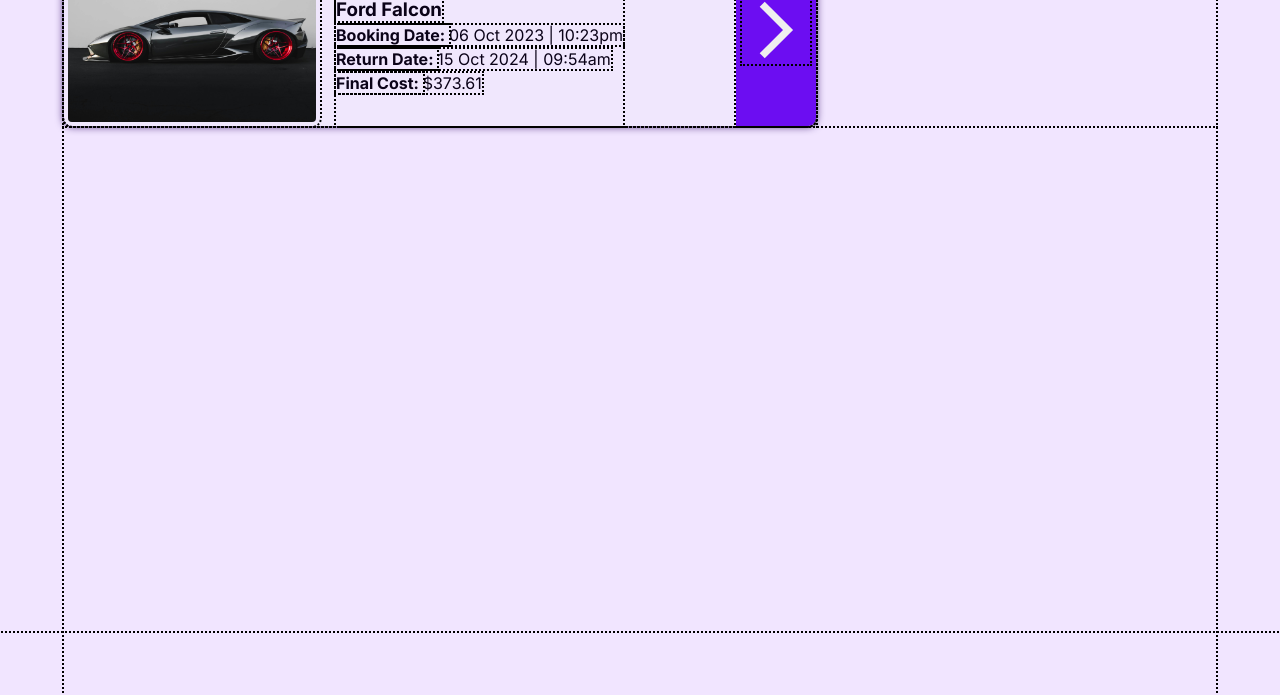
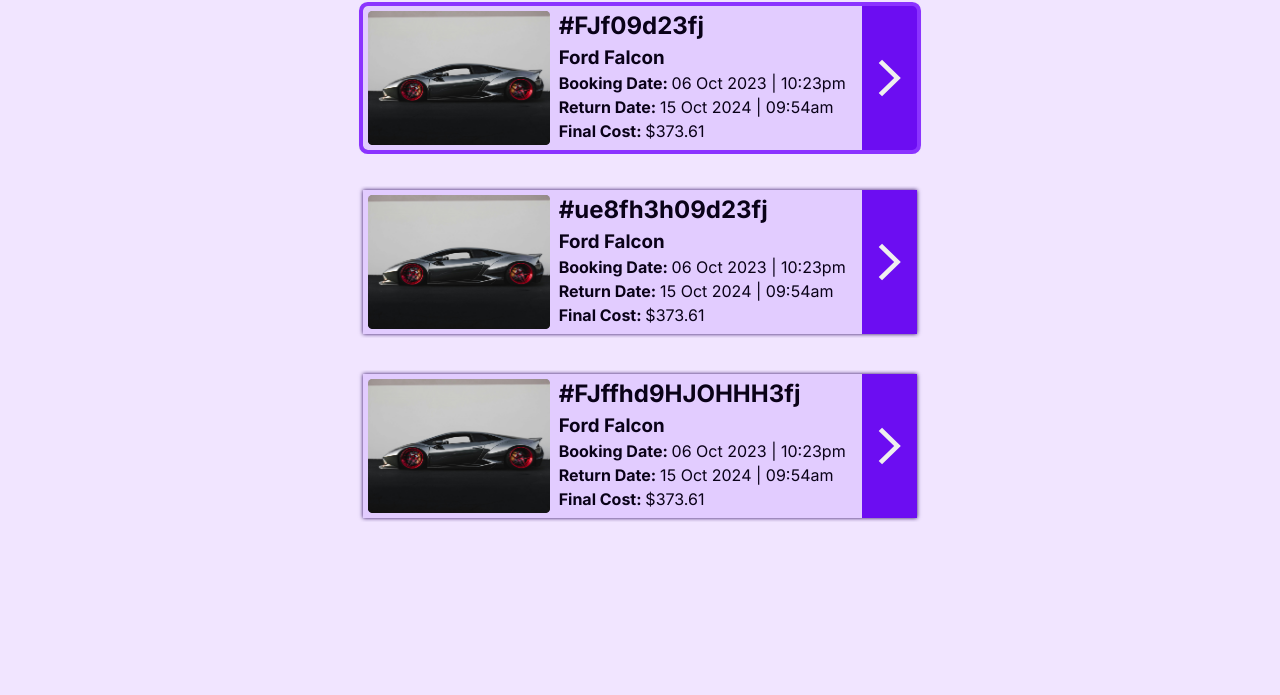
Before and after one commit to AlexanderNeo427/ISIT207_A2-AZoom-Car-Rentals, a plain HTML site: page employeePortal.html in a window 1280 px wide. Shown: the part 169-864 px from the top of the page. Drawn offline with Linux system fonts and the light colour scheme.

Commit message:
WIP car inspection page - the dropdown for each pending car is working-ish

```diff
--- a/css/employeePortal.css
+++ b/css/employeePortal.css
@@ -2,13 +2,12 @@
 @import url(header.css);
 
 *, *::before, *::after {
-   outline: 2px dotted black;
+   /* outline: 1px dotted black; */
 }
 
 .employee-portal {
-   --card-height: 12rem;
-   --card-border-radius: 0.5rem;
-   --img-AR: calc(4 / 3);
+   --card-height: 9rem;
+   color: var(--text-950);
 }
 
 .flex-centered {
@@ -19,6 +18,15 @@
 
    width: 100%;
    height: 100%;
+
+   /* background-color: white; */
+}
+
+h1 {
+   font-size: 3rem;
+   font-weight: bold;
+   margin-top: var(--margin-s);
+   margin-bottom: var(--margin-xs);
 }
 
 .sections-container {
@@ -26,50 +34,75 @@
    display: flex;
    flex-direction: column;
    justify-content: start;
-
-   width: 90%;
+   align-items: center;
+   width: 100%;
 }
 
 .cars-pending-inspection {
-   display: flex;
-   justify-content: start;
-   align-items: flex-start;
+   width: 100%;
+
+   display: grid;
+   gap: 2rem;
 }
 
 .inspection-card {
+   --outline-size: 0.25rem;
+
    display: flex;
+   flex-direction: column;
    justify-content: start;
    align-items: center;
-   gap: 1rem;
-   border-radius: var(--card-border-radius);
+   padding-top: var(--outline-size);
 
-   background-color: var(--text-50);
-   box-shadow: 0px 0px 0.5rem var(--text-800);
+   height: calc(var(--card-height) + calc(var(--outline-size) * 2));
+   overflow: hidden;
+
+   transition: height 0.4s;
+}
+
+.inspection-card-top {
+   display: flex;
+   justify-content: space-between;
+   align-items: center;
+   background-color: var(--background-100);
+   box-shadow: 0px 0px 0.25rem var(--text-800);
+
+   max-width: 50rem;
 
    height: var(--card-height);
+   z-index: 1;
 }
 
-.inspection-card >img {
+.highlight {
+   border-radius: 0.3rem;
+   outline: var(--outline-size) solid var(--background-400);
+}
+
+.inspection-details-container >img {
+   --img-AR: calc(4 / 3);
+   --img-padding: 0.3rem;
    height: var(--card-height);
    width: calc(var(--card-height) * var(--img-AR));
-
-   padding: 0.25rem;
-   border-radius: var(--card-border-radius);
+   padding: var(--img-padding);
+   border-radius: calc(0.3rem + var(--img-padding));
+   margin-right: var(--margin-xxs);
 }
 
 .inspection-details-container {
    display: flex;
-   justify-content: space-between;
-
+   justify-content: start;
    height: 100%;
-   width: 30rem;
+   max-width: 35rem;
 }
 
 .inspection-details {
+   flex-grow: 1;
    display: flex;
    flex-direction: column;
    justify-content: center;
    align-items: flex-start;
+   padding-right: 1rem;
+   white-space: nowrap;
 }
 
 .inspection-details * {
@@ -79,9 +112,49 @@
 .inspect-btn {
    border: none;
    background-color: var(--primary-500);
-   width: 5rem;
+   padding: 0rem 0.333rem;
    height: 100%;
 
-   border-top-right-radius: var(--card-border-radius);
-   border-bottom-right-radius: var(--card-border-radius);
+   display: flex;
+   justify-content: center;
+   align-items: center;
+
+   cursor: pointer;
+   transition: background-color 0.1s;
 }
+
+.inspect-btn:hover {
+   background-color: var(--primary-400);
+}
+
+.inspect-btn>img {
+   width: 2.8rem;
+   height: 2.8rem;
+}
+
+.inspection-form-container {
+   width: 100%;
+   height: 20rem;
+
+   margin-top: 0.5rem;
+   box-shadow: 0px 0px 0.25rem var(--text-800);
+   background-color: white;
+
+   display: flex;
+   justify-content: center;
+   align-items: center;
+
+   overflow: scroll;
+}
+
+.inspection-form {
+   display: flex;
+   flex-direction: column;
+   gap: 1rem;
+}
+
+.inspection-form input {
+   width: 20rem;
+   height: 3rem;
+   border: 1px solid red;
+}
--- a/employeePortal.html
+++ b/employeePortal.html
@@ -6,6 +6,9 @@
    <meta name="viewport" content="width=device-width, initial-scale=1.0">
    <title>AZoom - Employee Portal</title>
    <link rel="stylesheet" href="css/employeePortal.css">
+   <script src="js/Globals.js"></script>
+   <script src="js/navbar.js"></script>
+   <script src="js/employeePortal.js"></script>
 </head>
 
 <body class="employee-portal">
@@ -29,14 +32,25 @@
       </div>
    </header>
 
+   <div class="header-modal">
+      <nav>
+         <a href="index.html">Home</a>
+         <a href="contactUs.html">Contact Us</a>
+         <a class="login-signout-link" href="login.html">Login</a>
+         <button onclick="window.location.href = 'carCatalogue.html'">Rent a Car</button>
+      </nav>
+      <button class="close-button">×</button>
+   </div>
+
    <main class="flex-centered">
       <h1>Car Inspection Page</h1>
       <div class="sections-container">
          <section class="cars-pending-inspection">
 
             <div class="inspection-card">
+               <div class="inspection-card-top highlight">
+                  <div class="inspection-details-container">
                      <img src="assets/images/black-supercar.jpg" alt="">
-               <div class="inspection-details-container">
                      <div class="inspection-details">
                         <h2>#FJf09d23fj</h2>
                         <h3>Ford Falcon</h3>
@@ -44,11 +58,59 @@
                         <span><strong>Return Date: </strong>15 Oct 2024 | 09:54am</span>
                         <span><strong>Final Cost: </strong>$373.61</span>
                      </div>
+                  </div>
                   <button class="inspect-btn">
                      <img src="assets/svg/Arrow-right.svg" alt="">
                   </button>
                </div>
-               <!-- <div class="inspection-form"></div> -->
+               <div class="inspection-form-container">
+                  <div class="inspection-form">
+                     <input type="text" name="" id="">
+                     <input type="text" name="" id="">
+                     <input type="text" name="" id="">
+                     <input type="text" name="" id="">
+                     <input type="text" name="" id="">
+                     <input type="text" name="" id="">
+                  </div>
+               </div>
+            </div>
+
+            <div class="inspection-card">
+               <div class="inspection-card-top">
+                  <div class="inspection-details-container">
+                     <img src="assets/images/black-supercar.jpg" alt="">
+                     <div class="inspection-details">
+                        <h2>#ue8fh3h09d23fj</h2>
+                        <h3>Ford Falcon</h3>
+                        <span><strong>Booking Date: </strong>06 Oct 2023 | 10:23pm</span>
+                        <span><strong>Return Date: </strong>15 Oct 2024 | 09:54am</span>
+                        <span><strong>Final Cost: </strong>$373.61</span>
+                     </div>
+                  </div>
+                  <button class="inspect-btn">
+                     <img src="assets/svg/Arrow-right.svg" alt="">
+                  </button>
+               </div>
+               <div class="inspection-form"></div>
+            </div>
+
+            <div class="inspection-card">
+               <div class="inspection-card-top">
+                  <div class="inspection-details-container">
+                     <img src="assets/images/black-supercar.jpg" alt="">
+                     <div class="inspection-details">
+                        <h2>#FJffhd9HJOHHH3fj</h2>
+                        <h3>Ford Falcon</h3>
+                        <span><strong>Booking Date: </strong>06 Oct 2023 | 10:23pm</span>
+                        <span><strong>Return Date: </strong>15 Oct 2024 | 09:54am</span>
+                        <span><strong>Final Cost: </strong>$373.61</span>
+                     </div>
+                  </div>
+                  <button class="inspect-btn">
+                     <img src="assets/svg/Arrow-right.svg" alt="">
+                  </button>
+               </div>
+               <div class="inspection-form"></div>
             </div>
 
          </section>
--- a/js/carCheckout.js
+++ b/js/carCheckout.js
@@ -17,7 +17,7 @@ function setBookingDetails(carDatum) {
             `${Math.floor(diffSeconds / SECONDS_PER_DAY)} rental days`
     document.querySelector(".rent-duration").innerHTML = rentDuration
 
-    const detailNode = this.document.querySelector(".pickup-return-details")
+    const detailNode = document.querySelector(".pickup-return-details")
 
     const pickupDetailNode = detailNode.querySelector(".pickup")
     pickupDetailNode.querySelector(".pickup-return-location").innerHTML = pickupDetails.location
@@ -27,7 +27,7 @@ function setBookingDetails(carDatum) {
     returnDetailNode.querySelector(".pickup-return-location").innerHTML = returnDetails.location
     returnDetailNode.querySelector(".pickup-return-date").innerHTML = customDateTimeFormat(returnDatetime)
 
-    const bookingOverview = this.document.querySelector(".booking-overview")
+    const bookingOverview = document.querySelector(".booking-overview")
 
     const hoursRented = diffSeconds / (60 * 60)
     const rentalFee = hoursRented * carDatum.hourlyRate
--- /dev/null
+++ b/js/employeePortal.js
@@ -0,0 +1,42 @@
+'use strict'
+
+class InspectionCardState {
+    constructor(closedHeightStr, openHeightStr) {
+        this.isOpen = false
+        this.closedHeightStr = closedHeightStr
+        this.openHeightStr = openHeightStr
+    }
+}
+
+function setupInspectionCardFunctions(allInspectionCards) {
+    const stateData = {}
+
+    allInspectionCards.forEach(inspectionCard => {
+        const orderID = inspectionCard.querySelector(".inspection-details >h2").textContent
+
+        const cardHeight_px = parseFloat(getComputedStyle(inspectionCard).height)
+
+        const inspectionForm = inspectionCard.querySelector(".inspection-form")
+        const formHeight_px = parseFloat(getComputedStyle(inspectionForm).height)
+
+        stateData[orderID] = new InspectionCardState(
+            String(cardHeight_px) + "px",
+            String(cardHeight_px + formHeight_px) + "px"
+        )
+
+        const dropdownBtn = inspectionCard.querySelector(".inspect-btn")
+        dropdownBtn.onclick = function() {
+            stateData[orderID].isOpen = !stateData[orderID].isOpen
+
+            inspectionCard.style.height = stateData[orderID].isOpen ?
+            stateData[orderID].openHeightStr : stateData[orderID].closedHeightStr
+        }
+    })
+}
+
+window.addEventListener('load', function() {
+
+    setupInspectionCardFunctions(
+        document.querySelectorAll(".inspection-card")
+    )
+})
--- a/js/index.js
+++ b/js/index.js
@@ -80,8 +80,8 @@ window.addEventListener('load', function () {
         )
     })
 
-    // const leftBtn = this.document.querySelectorAll(".testimonials-buttons")[0]
-    // const rightBtn = this.document.querySelectorAll(".testimonials-buttons")[1]
+    // const leftBtn = document.querySelectorAll(".testimonials-buttons")[0]
+    // const rightBtn = document.querySelectorAll(".testimonials-buttons")[1]
 
     // const cardWidth = testimonialCarousel.querySelector(".carousel-item").offsetWidth
     // console.log("Card width: ", cardWidth)
--- a/js/login.js
+++ b/js/login.js
@@ -162,8 +162,8 @@ window.addEventListener('load', function () {
     // QUick way to clear the local storage key
     // this.localStorage.removeItem(LocalStorageKeys.USER_ACCOUNTS)
 
-    const loginForm = this.document.querySelector(".form-right.login")
-    const registerForm = this.document.querySelector(".form-right.register")
+    const loginForm = document.querySelector(".form-right.login")
+    const registerForm = document.querySelector(".form-right.register")
     loginForm.querySelector(".registration-link").onclick = function (evt) {
         evt.preventDefault()
         // console.log("Registration link was clicked")
--- a/js/navbar.js
+++ b/js/navbar.js
@@ -6,7 +6,7 @@ function checkForLoginData() {
         return
     }
 
-    console.log("navbar.js - Found a currently logged in user of ID: ", userID)
+    // console.log("navbar.js - Found a currently logged in user of ID: ", userID)
 
     // Found a currently logged-in user, change instances of the word "login" to "signout"
     const loginSignoutLink = document.querySelector(".header .login-signout-link")
@@ -14,7 +14,7 @@ function checkForLoginData() {
     loginSignoutLink.href = "index.html"
     loginSignoutLink.onclick = function() {
         localStorage.removeItem(LocalStorageKeys.LOGGED_IN_USER_ID)
-        console.log("Currently logged in ID (should be null): ", LocalStorageKeys.LOGGED_IN_USER_ID)
+        // console.log("Currently logged in ID (should be null): ", LocalStorageKeys.LOGGED_IN_USER_ID)
     }
 
     const modalLoginSignoutLink = document.querySelector(".header-modal .login-signout-link")
@@ -23,7 +23,7 @@ function checkForLoginData() {
     modalLoginSignoutLink.href = "index.html"
     modalLoginSignoutLink.onclick = function() {
         localStorage.removeItem(LocalStorageKeys.LOGGED_IN_USER_ID)
-        console.log("Currently logged in ID (should be null): ", LocalStorageKeys.LOGGED_IN_USER_ID)
+        // console.log("Currently logged in ID (should be null): ", LocalStorageKeys.LOGGED_IN_USER_ID)
     }
 }
 
```
Lines whose indentation alone changed are shown as unchanged.
